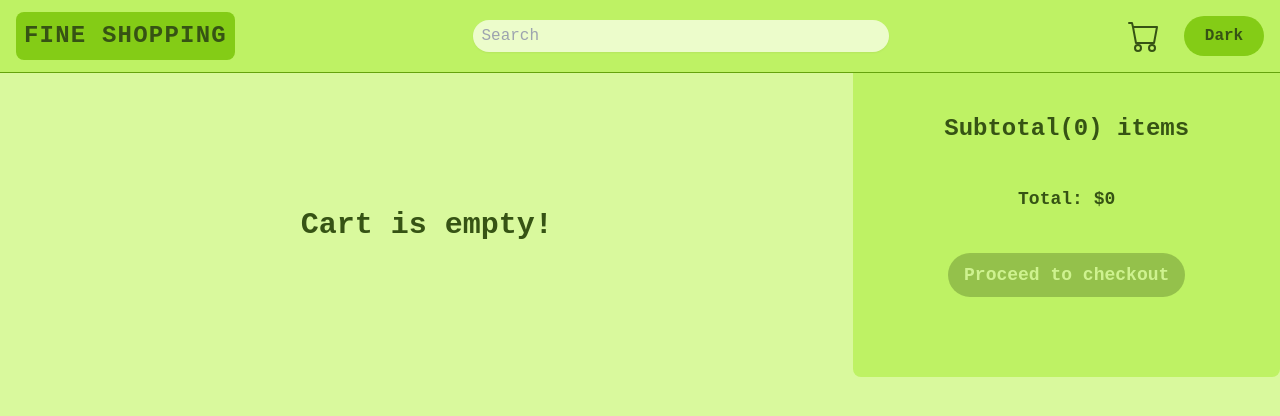
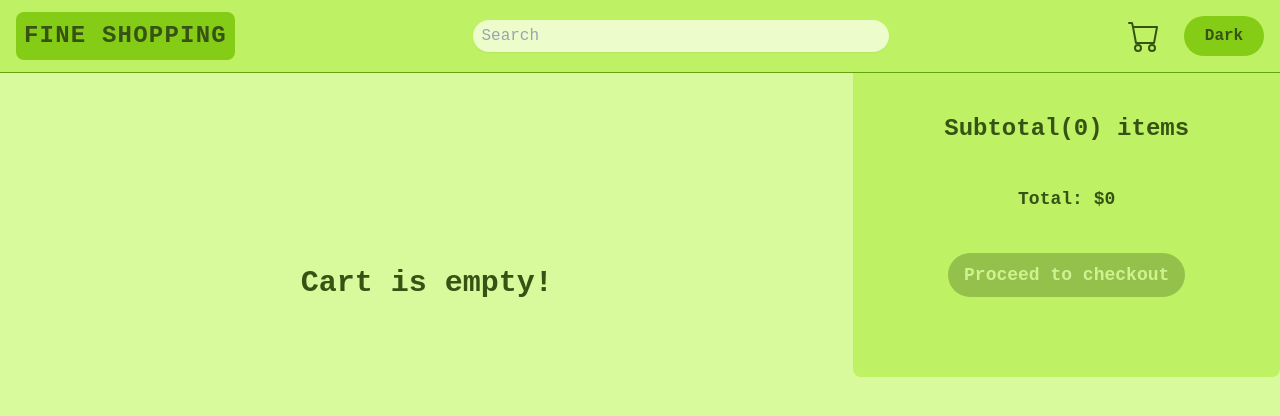
Before and after one commit to DezBooM/Fine-Shopping, a React (Vite) app: page /cart in a window 1280 px wide. Shown: the top 416 px of the page. Built offline with nearby package versions, Linux system fonts and the light colour scheme; a web font is replaced by a local one.

Commit message:
Some elements changed

```diff
--- a/src/components/Cart.jsx
+++ b/src/components/Cart.jsx
@@ -20,6 +20,8 @@ function Cart() {
     })
   }
 
+  const subTotal = cart.reduce((acc, curr) => acc + Number(curr.qty), 0)
+
   const handlePurchase = () => {
     setPurchase(true)
     setTimeout(() => {
@@ -38,9 +40,9 @@ function Cart() {
 
   return (
     <div className="flex flex-col sm:flex-row w-full justify-between">
-      <div className="flex flex-col justify-center sm:w-2/3">
+      <div className="flex flex-col sm:w-2/3">
         {cart.length === 0 ? (
-          <p className="text-center my-2 font-bold mt-4 sm:mt-2 text-xl sm:text-3xl">Cart is empty!</p>
+          <p className="text-center my-2 font-bold mt-4 sm:mt-48 text-xl sm:text-3xl">Cart is empty!</p>
         ) : (
           cart.map((product) => (
             <div
@@ -80,7 +82,7 @@ function Cart() {
         )}
       </div>
       <div className="flex flex-col relative items-center justify-start gap-10 font-bold bg-lime-300 dark:bg-stone-900  w-full sm:w-1/3 pb-20 sm:px-4 sm:pt-10 mt-5 sm:mt-0 text-lg rounded-b-lg h-1/3">
-        <h1 className="text-2xl">Subtotal({cart.length}) items</h1>
+        <h1 className="text-2xl">Subtotal({subTotal}) items</h1>
         <span className="text-lg">Total: ${total}</span>
         <button
           onClick={handlePurchase}
--- a/src/components/Filter.jsx
+++ b/src/components/Filter.jsx
@@ -14,7 +14,7 @@ function Filter({ windowSize, setIsActiveFilter }) {
   const clearFilters = () => filteredDispatch({ type: "CLEAR_FILTERS" })
 
   return (
-    <form className="flex flex-col sm:h-1/2 sm:space-y-5 w-full sm:w-1/3  px-4 sm:2 sm:pt-10 text-lg bg-lime-300 dark:bg-stone-900 rounded-b-lg">
+    <div className="flex flex-col sm:h-1/2 sm:space-y-5 w-full sm:w-1/3  px-4 sm:2 sm:pt-10 text-lg bg-lime-300 dark:bg-stone-900 rounded-b-lg">
       <fieldset>
         <div className="flex justify-between items-center sm:mb-5">
           <label htmlFor="radio1">Ascending</label>
@@ -94,7 +94,7 @@ function Filter({ windowSize, setIsActiveFilter }) {
           />
         </div>
       )}
-    </form>
+    </div>
   )
 }
 
```
